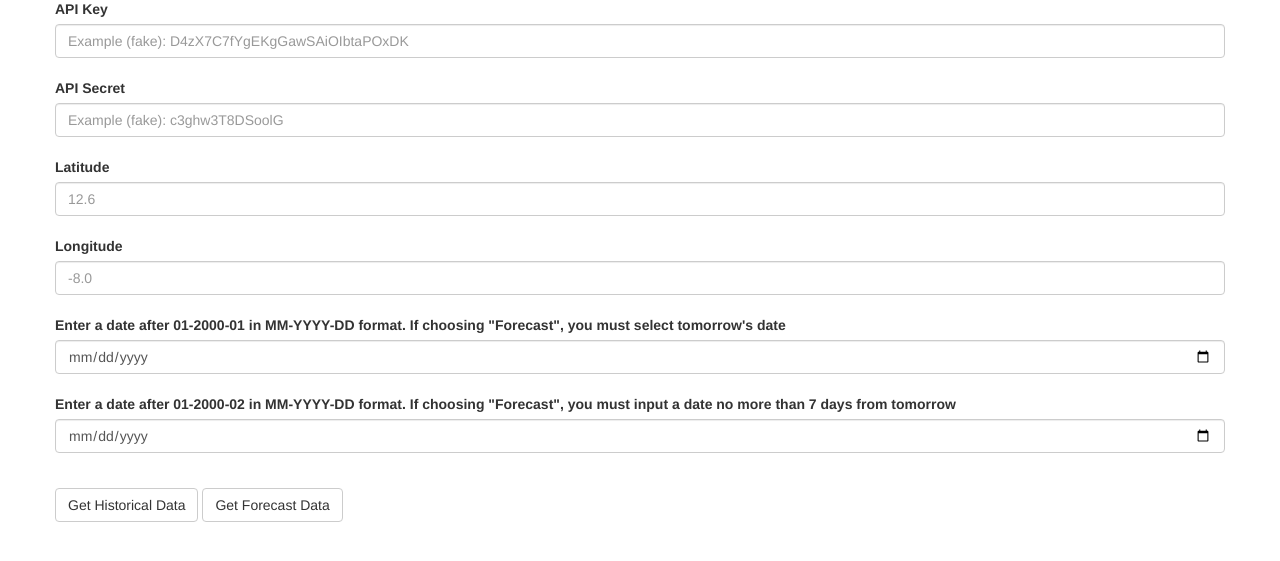
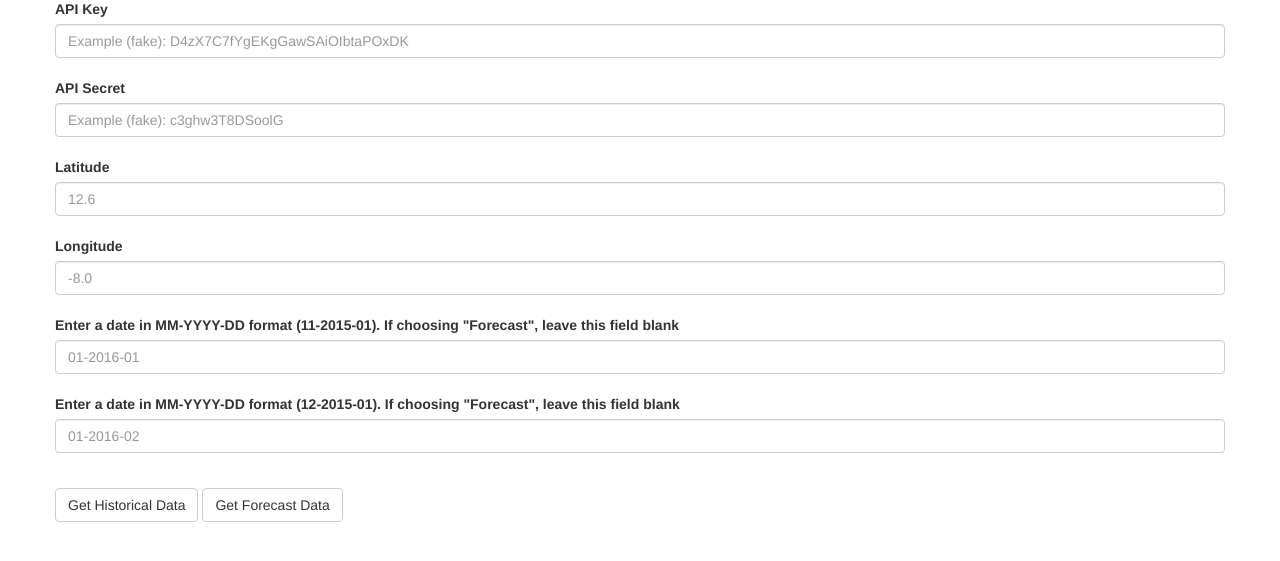
Before and after one commit to Gcav66/awhere-simple, a Flask app: page / in a window 1280 px wide. Shown: the part 71-632 px from the top of the page. Run offline with Flask 2, Linux system fonts and the light colour scheme; some libraries are stand-ins or nearby versions.

Commit message:
Removed Date type from form field

```diff
--- a/templates/upload_file.html
+++ b/templates/upload_file.html
@@ -28,10 +28,10 @@
           <label for="exampleInputEmail2">Longitude</label>
           <input type="text" class="form-control" name="longitude_input" placeholder="-8.0">
           <br>
-          <label for="dateInput1">Enter a date after 01-2000-01 in MM-YYYY-DD format. If choosing "Forecast", you must select tomorrow's date</label>
-          <input type="date" class="form-control" name="start_date" min="2000-01-01" placeholder="01-2016-01"><br>
-          <label for="dateInput2">Enter a date after 01-2000-02 in MM-YYYY-DD format. If choosing "Forecast", you must input a date no more than 7 days from tomorrow</label>
-          <input type="date" class="form-control" name="end_date" min="2000-01-02" placeholder="01-2016-02"><br>
+          <label for="dateInput1">Enter a date in MM-YYYY-DD format (11-2015-01). If choosing "Forecast", leave this field blank</label>
+          <input type="text" class="form-control" name="start_date" min="2000-01-01" placeholder="01-2016-01"><br>
+          <label for="dateInput2">Enter a date in MM-YYYY-DD format (12-2015-01). If choosing "Forecast", leave this field blank</label>
+          <input type="text" class="form-control" name="end_date" min="2000-01-02" placeholder="01-2016-02"><br>
         </div>
         <button type="submit" name='btn' value='observation' class="btn btn-default">Get Historical Data</button>
         <button type="submit" name='btn' value='forecast' class="btn btn-default">Get Forecast Data</button>
```
